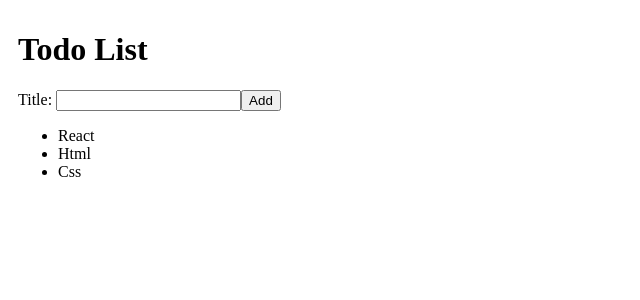
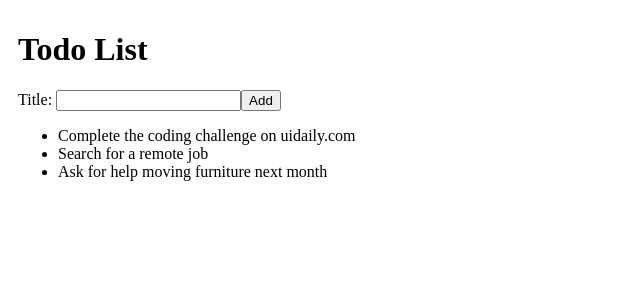
Before and after one commit to Code-the-Dream-School/ctd-react-egret, a React (Create React App) app: page / in a window 1280 px wide. Shown: the top 300 px of the page, without its empty margins (0-640 px from the left). Built offline with nearby package versions, Linux system fonts and the light colour scheme; the HTML template or start-up script is replaced by a standard one.

Commit message:
changes list items

```diff
--- a/src/TodoList.js
+++ b/src/TodoList.js
@@ -4,15 +4,15 @@ import TodoListItem from'./TodoListItem';
 const todoList = [
   {
     'id': 1,
-      'title': 'React'
+    'title': 'Complete the coding challenge on uidaily.com'
   },
   {
     'id': 2,
-      'title': 'Html'
+    'title': 'Search for a remote job'
   },
   {
     'id': 3,
-      'title': 'Css'
+    'title': 'Ask for help moving furniture next month'
   },
 ]
 
```
Lines whose indentation alone changed are shown as unchanged.
